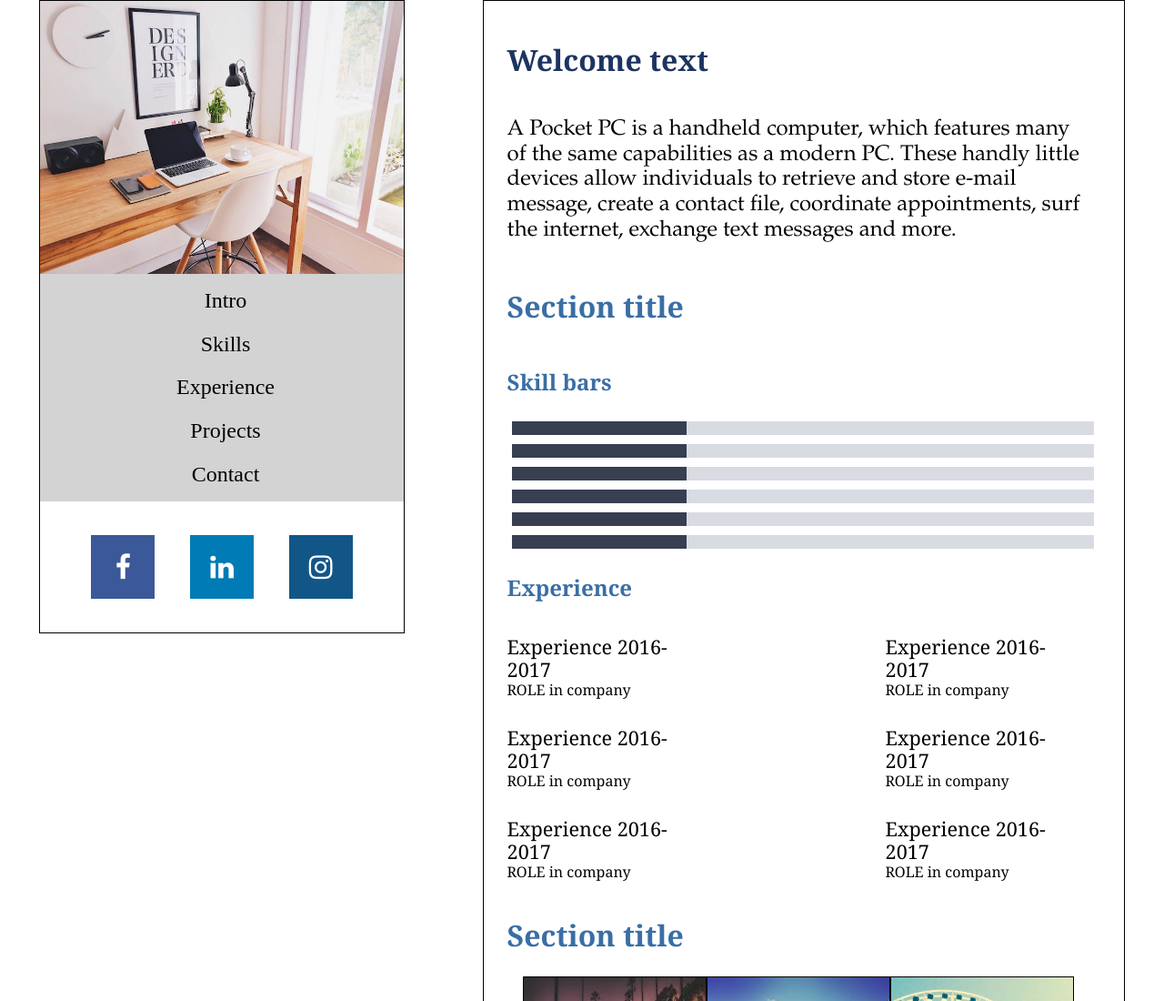
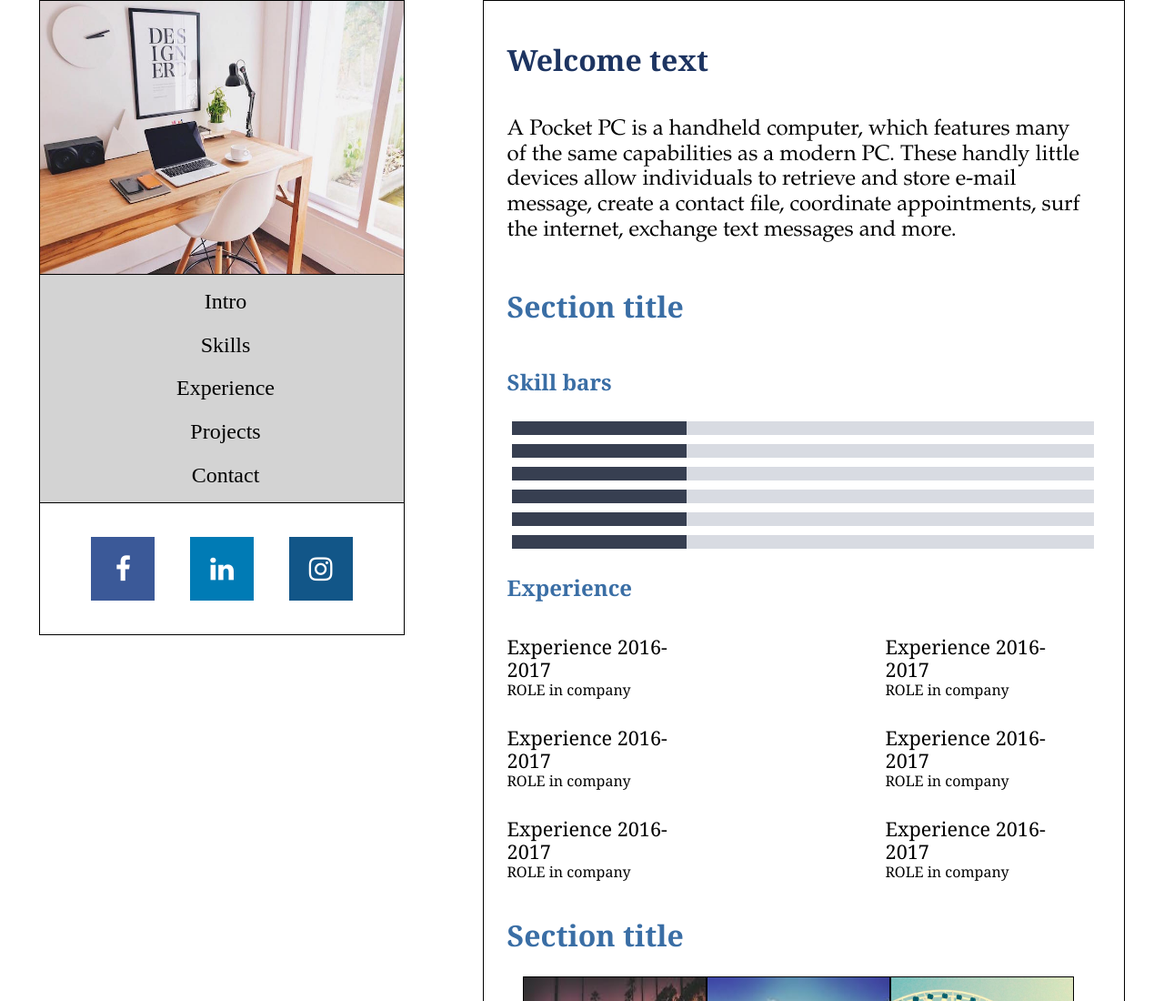
Before and after one commit to MaximeKoomen/Flexbox, a website: page index.html in a window 1280 px wide. Shown: the top 1100 px of the page at 91% size. Drawn offline with Linux system fonts and the light colour scheme.

Commit message:
fixed border nav

```diff
--- a/sass/partials/_nav_page.scss
+++ b/sass/partials/_nav_page.scss
@@ -17,6 +17,8 @@
 		justify-content: center;
 		height: 250px;
 		background-color: $lightgrey;
+		border-top: 1px solid $black;
+		border-bottom: 1px solid $black;
 	}
 
 	ul {
```
Also changed, not shown: css/style.css.
